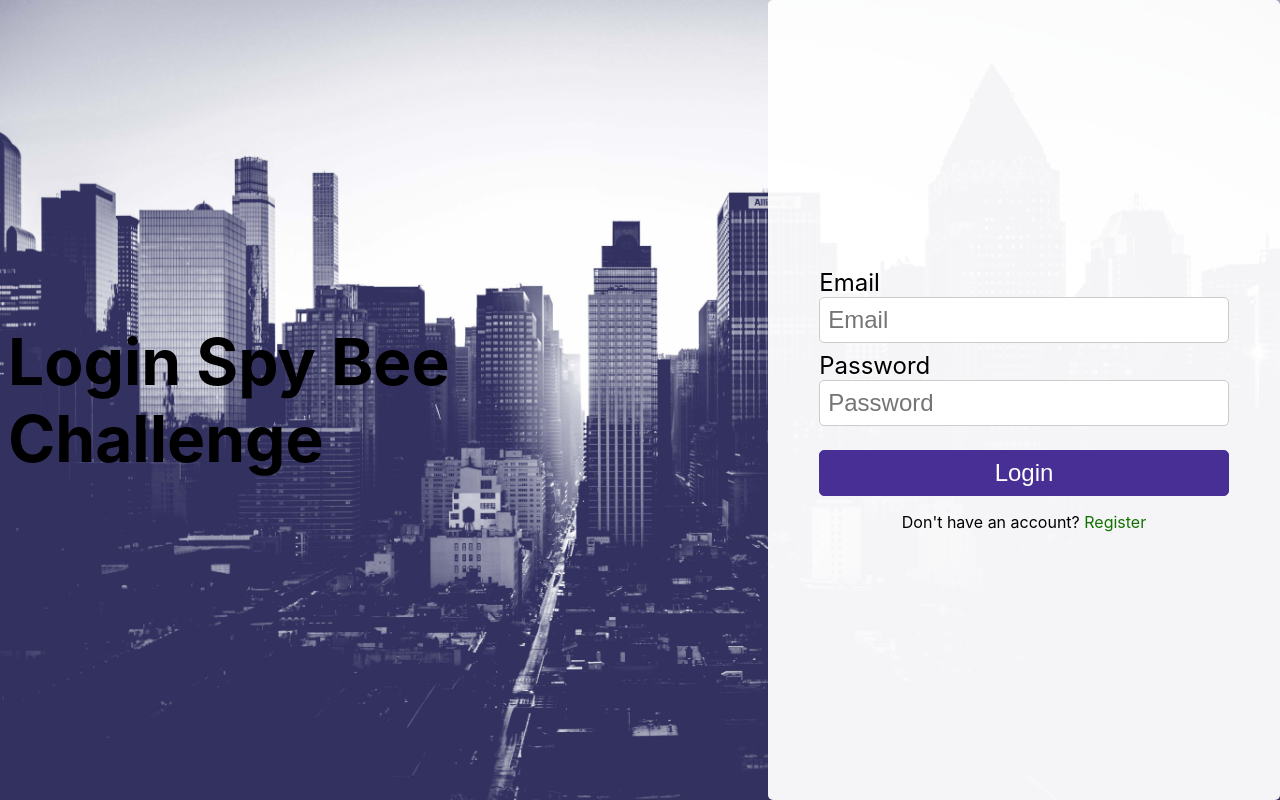
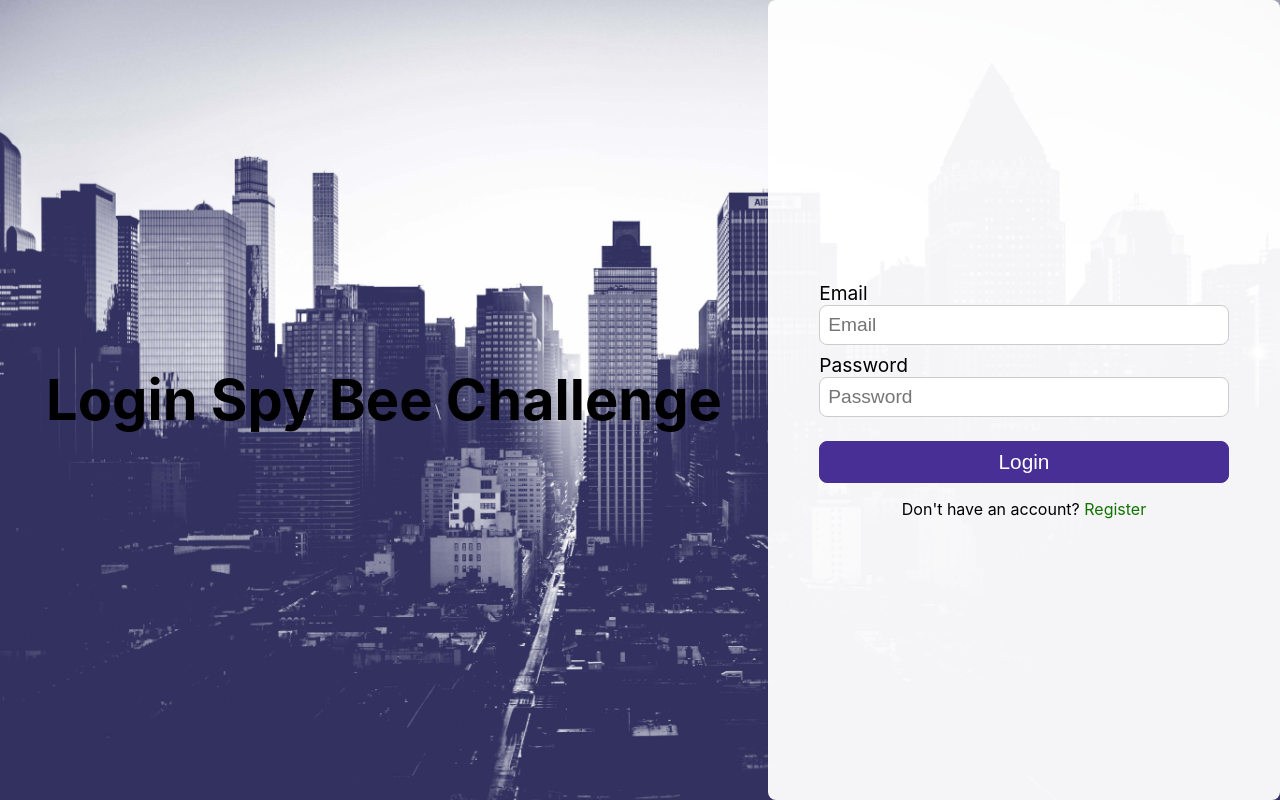
Before and after one commit to nvasquezt/SB-CHALLENGE-FE, a Next.js app: page / in a window 1280 px wide. Built offline with nearby package versions, Linux system fonts and the light colour scheme.

Commit message:
hotfix: cleaning style in login, adding responsive design

```diff
--- a/styles/Home.module.css
+++ b/styles/Home.module.css
@@ -1,5 +1,3 @@
-
-
 .container {
   min-height: 100vh;
   width: 100vw;
@@ -8,18 +6,16 @@
   justify-content: flex-start;
 }
 .containerLeftLogin {
-  min-height: 100vh;
-  width: 60vw;
+  width: 100vw;
+  height: 10vh;
   padding: 0 0.5rem;
   display: flex;
-  flex-direction: column;
-  justify-content: center;
-  align-items: center;
+  background-color: rgba(255, 255, 255, 0.95);
+
 }
 .containerRightLogin {
-  min-height: 100vh;
-  width: 40vw;
-  position: absolute;
+  height: 90vh;
+  width: 100vw;
   right: 0;
   top: 0;
   display: flex;
@@ -27,10 +23,11 @@
   align-items: center;
   justify-content: center;
   background-color: rgba(255, 255, 255, 0.95);
-  border-radius: 5px;
+  border-radius: 0.5rem;
 }
 .title {
-  font-size: 4rem;
+  text-align: center;
+  font-size: 2rem;
 }
 .containerRightLoginForm {
   width: 80%;
@@ -50,14 +47,14 @@
 .label {
   width: 100%;
   margin-bottom: 0.5rem;
-  font-size: 1.5rem;
+  font-size: 1rem;
 }
 .input {
   width: 100%;
   padding: 0.5rem;
-  border: 1px solid #ccc;
-  border-radius: 5px;
-  font-size: 1.5rem;
+  border: 0.1rem solid #ccc;
+  border-radius: 0.5rem;
+  font-size: 1rem;
 }
 .button {
   width: 100%;
@@ -65,8 +62,39 @@
   border: 1px solid rgb(72, 47, 149);
   background-color: rgb(72, 47, 149);
   color: white;
-  border-radius: 5px;
-  font-size: 1.5rem;
+  border-radius: 0.5rem;
+  font-size: 1.2rem;
   margin-top: 1rem;
   cursor: pointer;
 }
+
+@media (min-width:768px){
+.containerLeftLogin {
+  min-height: 100vh;
+  width: 60vw;
+  flex-direction: column;
+  justify-content: center;
+  align-items: center;
+  background-color: rgba(255, 255, 255, 0);
+}
+.containerRightLogin {
+  min-height: 100vh;
+  width: 40vw;
+  position: absolute;
+  right: 0;
+  top: 0;
+}
+.title {
+  font-size: 3.5rem;
+}
+.label {
+  font-size: 1.2rem;
+}
+.input {
+  font-size: 1.2rem;
+}
+.button {
+  font-size: 1.3rem;
+
+}
+}
```
